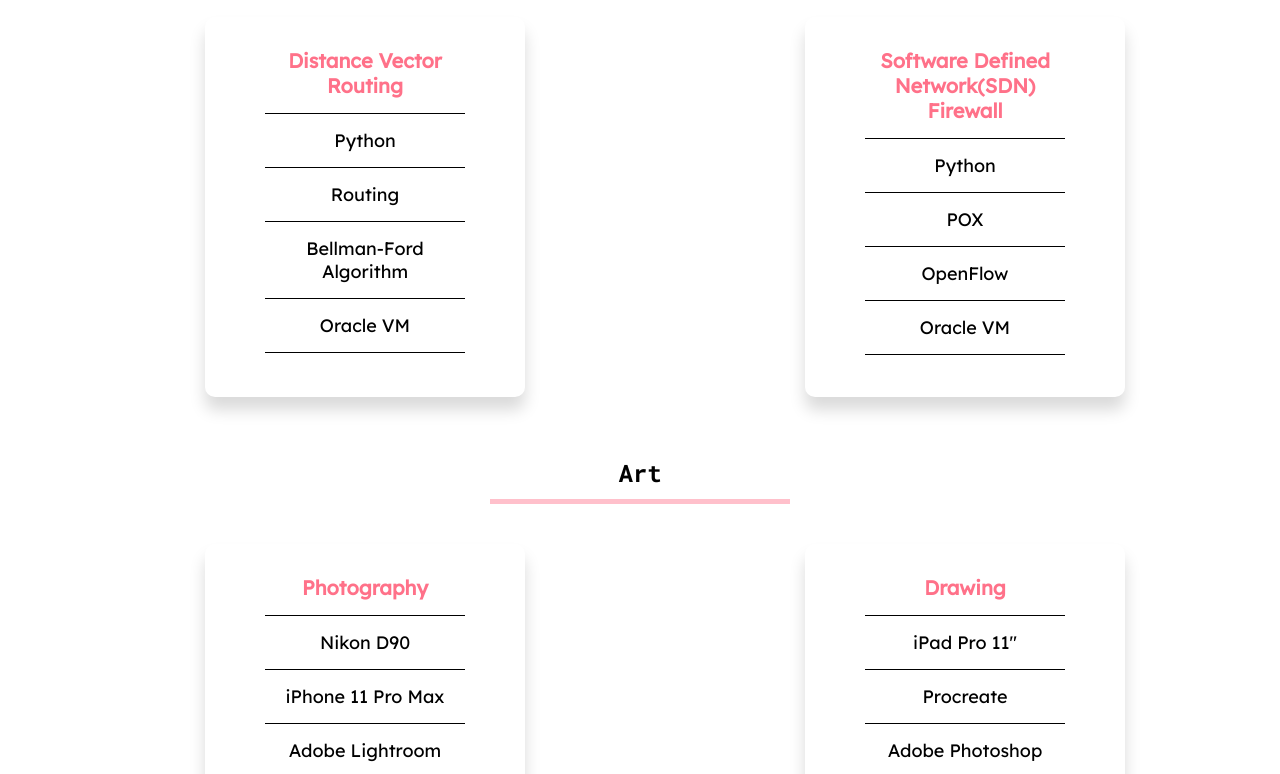
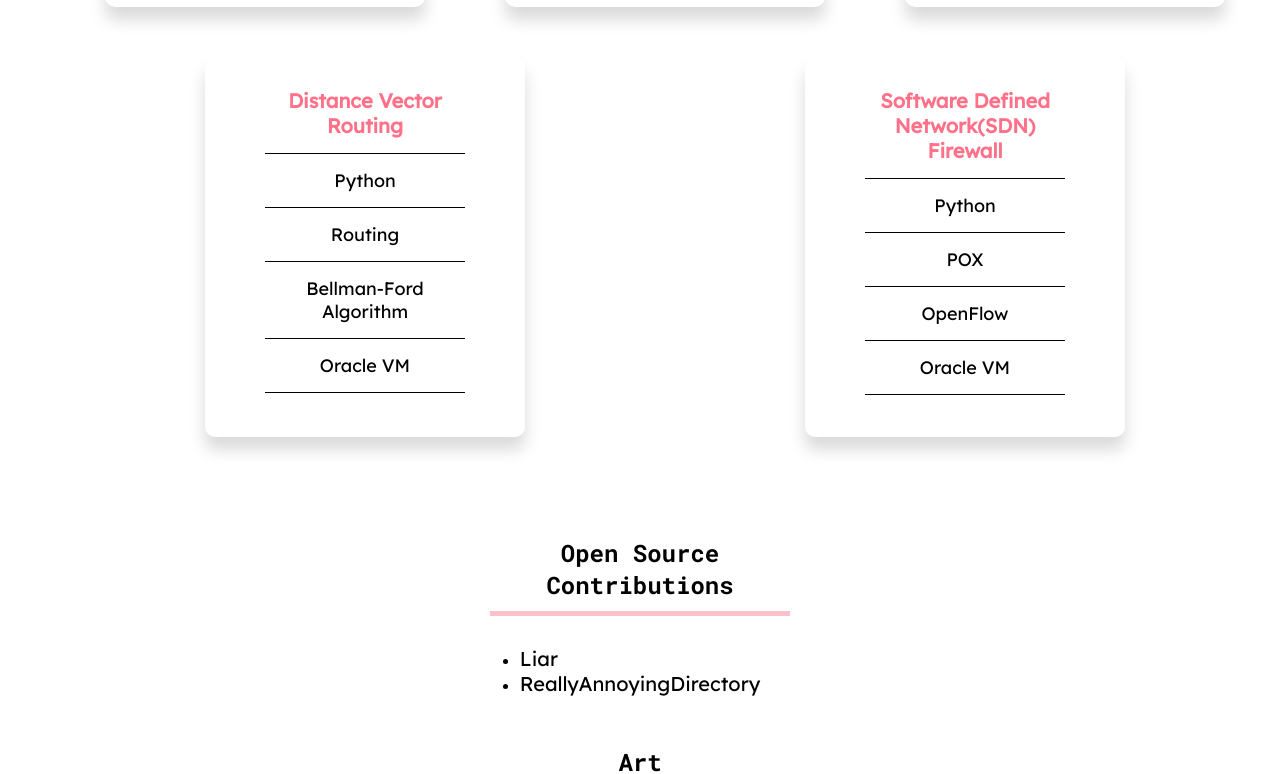
Before and after one commit to krissylegaspi/personal-website, a Vue app: page /portfolio in a window 1280 px wide. Shown: the part 2026-2800 px from the top of the page. Built offline with nearby package versions, Linux system fonts and the light colour scheme.

Commit message:
Update portfolio and about components

```diff
--- a/src/views/About.vue
+++ b/src/views/About.vue
@@ -44,7 +44,7 @@
                     I am learning how to code in C, Python, and Java through various university classes and R and C++ in my free time.
                 </p>
                 <p>
-                    I am also working on more personal projects to learn more languages and expand my programming knowledge and skills.
+                    I am also <p1>contributing to open source projects</p1> and working on more personal projects to learn more languages and expand my programming knowledge and skills.
                 </p>
                 <p>
                     I am a member of <p1>Society of Women Engineers</p1>.
--- a/src/views/Portfolio.vue
+++ b/src/views/Portfolio.vue
@@ -242,47 +242,25 @@
         </div>
     </div>
 
+    <div class="title"><h1>Open Source Contributions</h1></div>
+    <!-- <div class="box"> -->
+        <div class="links">
+            <ul>
+                <li><a href="https://github.com/fibanneacci/liar" target="_blank">Liar</a></li>
+                <li><a href="https://github.com/DevvitIO/ReallyAnnoyingDirectory" target="_blank">ReallyAnnoyingDirectory</a></li>
+            </ul>
+        </div>
+    <!-- </div> -->
+
     <div class="title"><h1>Art</h1></div>
-    <div class="box">
-    <!-- Photography -->
-        <div class="flip-container">
-            <div class="flipper">
-                <div class="card_front">
-                    <div class="Photography"></div>
-                    <div class="center">
-                        <p><b style="color: rgb(255, 113, 137)">Photography</b></p>
-                        <p>Nikon D90</p>
-                        <p>iPhone 11 Pro Max</p>
-                        <p>Adobe Lightroom</p>
-                        <p>Adobe Photoshop</p>
-                    </div>
-                </div>
-                <div class="card_back">
-                    <button><a href="./lake.jpg" target="_blank">Lake</a></button>
-                </div>
-            </div>
+    <!-- <div class="box"> -->
+        <div class="links">
+            <ul>
+                <li><a href="./art1.jpg" target="_blank">Pencil Portrait</a></li>
+                <li><a href="./hs.jpg" target="_blank">Collection of Traditional Art</a></li>
+            </ul>
         </div>
-
-    <!-- Drawing -->
-        <div class="flip-container">
-            <div class="flipper">
-                <div class="card_front">
-                    <div class="Drawing"></div>
-                    <div class="center">
-                        <p><b style="color: rgb(255, 113, 137)">Drawing</b></p>
-                        <p>iPad Pro 11"</p>
-                        <p>Procreate</p>
-                        <p>Adobe Photoshop</p>
-                    </div>
-                </div>
-                <div class="card_back">
-                    <button><a href="./art1.jpg" target="_blank">Portrait</a></button>
-                    <button><a href="./hs.jpg" target="_blank">Traditional</a></button>
-                </div>
-            </div>
-        </div>
-
-    </div>
+    <!-- </div> -->
 
 </template>
 
@@ -296,17 +274,13 @@
 
 body {
     background: rgb(224, 224, 224);
-    /* mix-blend-mode: difference; */
 }
 
 .title {
     border-bottom: 5px pink solid;
     width: 300px;
-    /* height: 3px; */
     margin: auto;
     opacity: 1;
-    /* border-bottom: 5px rgb(238,174,202); */
-    /* background: radial-gradient(circle, rgba(238,174,202,1) 0%, rgba(148,187,233,1) 100%); */
     content: '';
     box-sizing: border-box;
 }
@@ -317,14 +291,9 @@
     padding-bottom: 10px;
     font-size: 24px;
     font-family: 'Roboto Mono', monospace;
-    /* background: -webkit-linear-gradient(rgba(238,174,202,1), rgba(148,187,233,1));
-    -webkit-background-clip: text;
-    background-clip: text;
-    -webkit-text-fill-color: transparent; */
 }
 
 .box {
-    /* position: absolute; */
     display: flex;
     flex-wrap: wrap;
     justify-content: space-around;
@@ -332,9 +301,31 @@
     margin-top: 40px;
     margin-left: auto;
     margin-right: auto;
-    /* top: 45%;
-    left: 50%;
-    transform: translate(-50%, -50%); */
+    padding-bottom: 40px;
+}
+
+.links {
+    justify-content: center;
+    /* max-width: 1200px; */
+    /* margin-top: 40px; */
+    margin-left: auto;
+    margin-right: auto;
+    padding-top: 20px;
+    padding-bottom: 40px;
+    display: table;
+    text-align: left;
+    align-items: center;
+    margin-top: 10px;
+    max-width: 230px;
+}
+
+.links ul li a {
+    color: var(--text);
+    text-decoration: none;
+    cursor: pointer;
+    font-family: 'Lexend', sans-serif;
+    text-align: left;
+    font-size: 20px;
 }
 
 .flip-container {
@@ -454,7 +445,6 @@
 }
 
 .KrisBot {
-    /* padding-top: 35px; */
     position: relative;
     height: 30%;
     top: 0;
@@ -469,7 +459,6 @@
 }
 
 .Yams {
-    /* padding-top: 35px; */
     position: relative;
     height: 30%;
     top: 0;
@@ -484,7 +473,6 @@
 }
 
 .TreasureHunt {
-    /* padding-top: 35px; */
     position: relative;
     height: 30%;
     top: 0;
@@ -499,7 +487,6 @@
 }
 
 .IncomePrediction {
-    /* padding-top: 35px; */
     position: relative;
     height: 30%;
     top: 0;
@@ -514,7 +501,6 @@
 }
 
 .HandwritingRecognition {
-    /* padding-top: 35px; */
     position: relative;
     height: 30%;
     top: 0;
```
Also changed, not shown: 21 other files (tests, documents, lock files or other folders).
